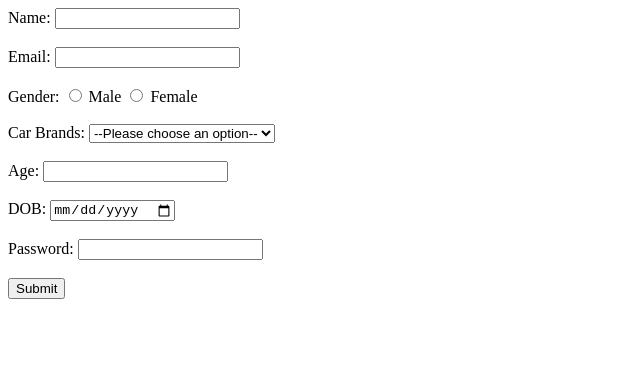
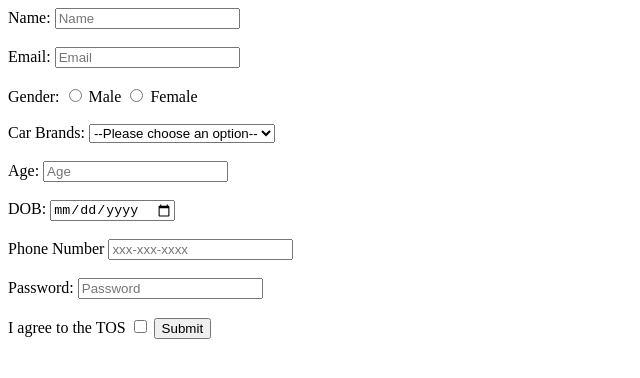
Before and after one commit to acciojob/signup-form-car-nsp1919, a website: page main.html in a window 1280 px wide. Shown: the whole page, without its empty margins (0-640 px from the left). Drawn offline with Linux system fonts and the light colour scheme.

Commit message:
created a submission

```diff
--- a/main.html
+++ b/main.html
@@ -11,12 +11,12 @@
 	 <form action="/submit" method="POST">
         <!-- Name Field -->
         <label for="name">Name:</label>
-        <input type="text" id="name" name="name" required>
+        <input type="text" id="name" placeholder="Name" required>
         <br><br>
 
         <!-- Email Field -->
         <label for="email">Email:</label>
-        <input type="email" id="email" name="email" required>
+        <input type="email" id="email" placeholder="Email" required>
         <br><br>
 
         <!-- Gender Field -->
@@ -39,19 +39,24 @@
 
         <!-- Age Field -->
         <label for="age">Age:</label>
-        <input type="number" id="age" name="age" required>
+        <input type="number" id="age"  placeholder="Age" required>
         <br><br>
 
         <!-- DOB Field -->
         <label for="dob">DOB:</label>
-        <input type="date" id="dob" name="dob" required>
+        <input type="date" id="dob" required>
         <br><br>
 
+		 <label for="tel">Phone Number</label>
+		 <input type="tel" id="tel" placeholder="xxx-xxx-xxxx">
+		 <br><br>
         <!-- Password Field -->
         <label for="password">Password:</label>
-        <input type="password" id="password" name="password" required>
+        <input type="password" id="password" placeholder="Password" required>
         <br><br>
 
+		 <label for="tos">I agree to the TOS</label>
+		 <input type="checkbox" id="tos" required>
         <!-- Submit Button -->
         <button type="submit">Submit</button>
     </form>
```
